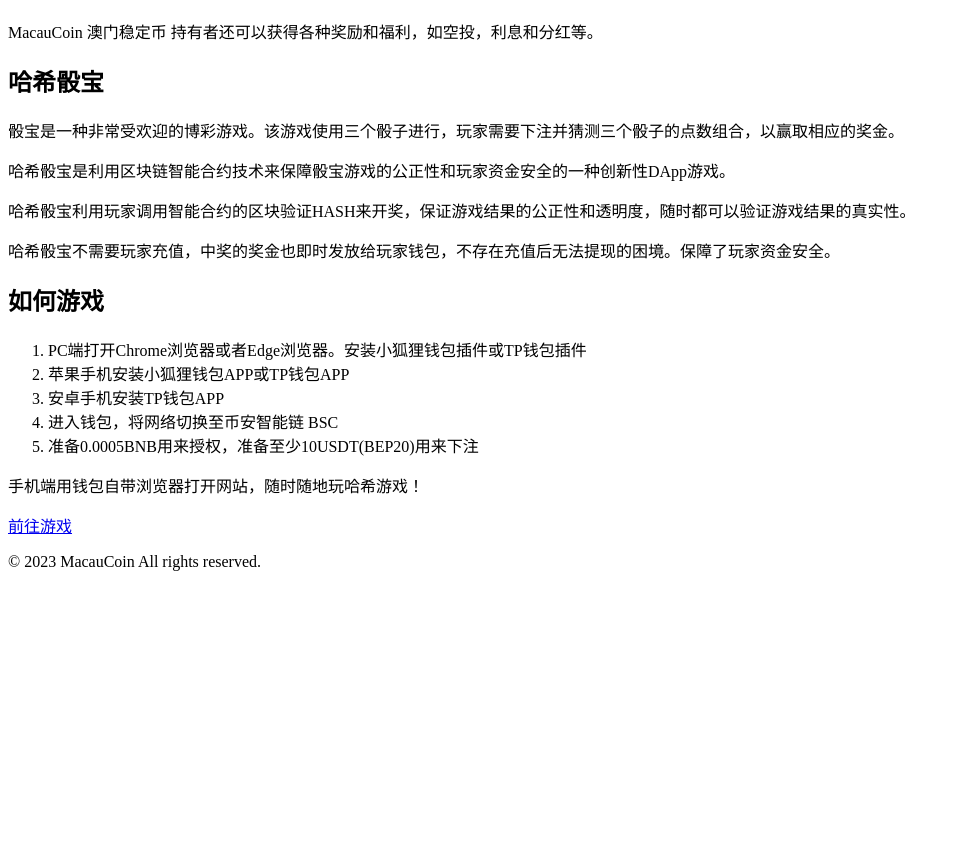
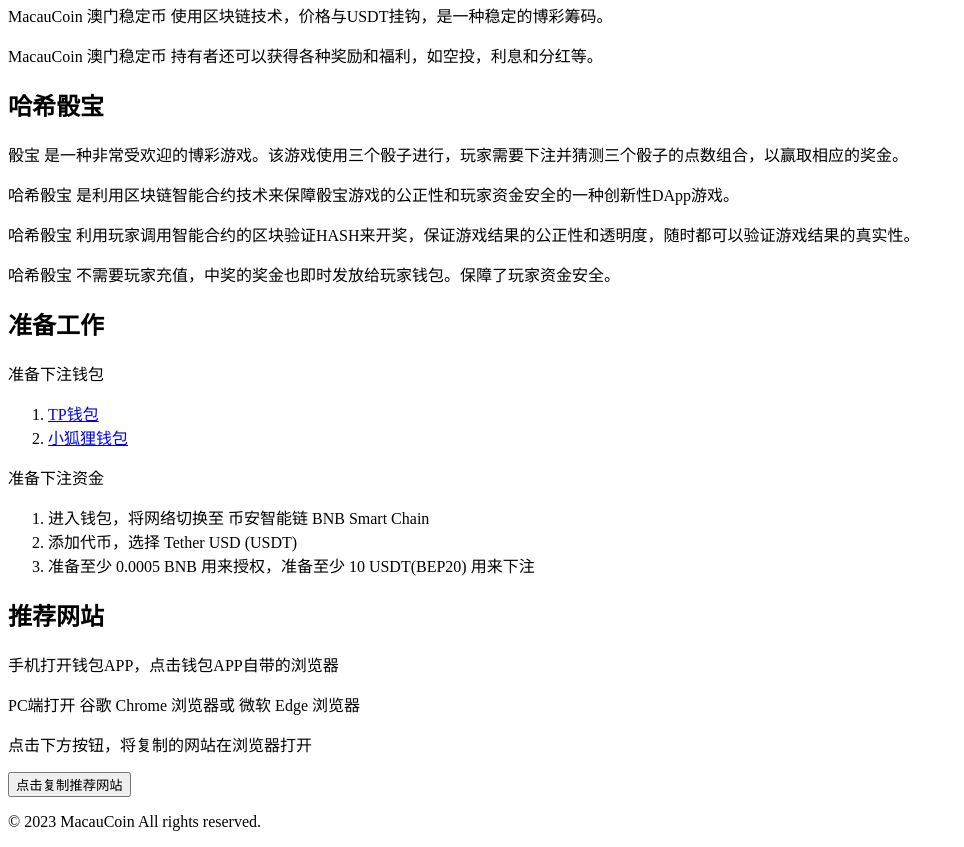
Before and after one commit to MacauCoin/MacauCoin.github.io, a plain HTML site: page index.html in a window 1280 px wide. Shown: the part 702-1549 px from the top of the page, without its empty margins (0-964 px from the left). Before the commit the page ends 1289 px from the top, so only its background shows below. Drawn offline with Linux system fonts and the light colour scheme.

Commit message:
Update index.html

```diff
--- a/index.html
+++ b/index.html
@@ -25,7 +25,8 @@
 		  <li><a href="#澳门重视区块链">澳门重视区块链 </a></li>
 		  <li><a href="#MacauCoin澳门稳定币">MacauCoin 澳门稳定币 </a></li>
 		  <li><a href="#哈希骰宝">哈希骰宝 </a></li>
-          <li><a href="#如何游戏">如何游戏</a></li>
+          <li><a href="#准备工作">准备工作</a></li>
+		  <li><a href="#推荐网站">推荐网站</a></li>
         </ul>
       </nav>
     </header>
@@ -34,7 +35,7 @@
         <h2>Macau 澳门 </h2>
         <p>澳门是世界著名的博彩中心之一。澳门引入了多个国际博彩集团，推动了博彩业的快速发展。</p>
 		<p>澳门博彩业在2019年全年收入达2929.7亿澳门元，相当于约363亿美元。</p>
-        <p>澳门的博彩业不仅包括传统的赌场游戏，如骰宝(拼音TouBao，英语SicBo)、百家乐等，还包括了赛马和彩票等各种形式。</p>
+        <p>澳门的博彩业不仅包括传统的赌场游戏，如骰宝、百家乐等，还包括了赛马和彩票等各种形式。</p>
       </section>
       <section id="澳门重视区块链">
         <h2>澳门重视区块链 </h2>
@@ -50,22 +51,43 @@
       </section>
       <section id="哈希骰宝">
         <h2>哈希骰宝 </h2>
-        <p>骰宝是一种非常受欢迎的博彩游戏。该游戏使用三个骰子进行，玩家需要下注并猜测三个骰子的点数组合，以赢取相应的奖金。</p>
-	<p>哈希骰宝是利用区块链智能合约技术来保障骰宝游戏的公正性和玩家资金安全的一种创新性DApp游戏。</p>
-        <p>哈希骰宝利用玩家调用智能合约的区块验证HASH来开奖，保证游戏结果的公正性和透明度，随时都可以验证游戏结果的真实性。</p>
-        <p>哈希骰宝不需要玩家充值，中奖的奖金也即时发放给玩家钱包，不存在充值后无法提现的困境。保障了玩家资金安全。</p>
+        <p>骰宝 是一种非常受欢迎的博彩游戏。该游戏使用三个骰子进行，玩家需要下注并猜测三个骰子的点数组合，以赢取相应的奖金。</p>
+		<p>哈希骰宝 是利用区块链智能合约技术来保障骰宝游戏的公正性和玩家资金安全的一种创新性DApp游戏。</p>
+        <p>哈希骰宝 利用玩家调用智能合约的区块验证HASH来开奖，保证游戏结果的公正性和透明度，随时都可以验证游戏结果的真实性。</p>
+		<p>哈希骰宝 不需要玩家充值，中奖的奖金也即时发放给玩家钱包。保障了玩家资金安全。</p>
       </section>
-      <section id="如何游戏">
-        <h2>如何游戏</h2>
+      <section id="准备工作">
+        <h2>准备工作</h2>
+		<p>准备下注钱包</p>
 		<ol>
-	  <li>PC端打开Chrome浏览器或者Edge浏览器。安装小狐狸钱包插件或TP钱包插件 </li>
-          <li>苹果手机安装小狐狸钱包APP或TP钱包APP </li>
-	  <li>安卓手机安装TP钱包APP </li>
-          <li>进入钱包，将网络切换至币安智能链 BSC </li>
-          <li>准备0.0005BNB用来授权，准备至少10USDT(BEP20)用来下注 </li>
+		  <li><a href="https://www.tokenpocket.pro/zh/download/app" target="_blank" rel="noopener">TP钱包</a></li>
+		  <li><a href="https://metamask.io/download/" target="_blank" rel="noopener">小狐狸钱包</a></li>
 		</ol>
-        <p>手机端用钱包自带浏览器打开网站，随时随地玩哈希游戏！</p>
-        <a href="https://www.game.am">前往游戏</a>
+        <p>准备下注资金</p>
+		<ol>
+          <li>进入钱包，将网络切换至 币安智能链 BNB Smart Chain </li>
+		  <li>添加代币，选择 Tether USD (USDT) </li>
+          <li>准备至少 0.0005 BNB 用来授权，准备至少 10 USDT(BEP20) 用来下注 </li>
+        </ol>
+      </section>
+      <section id="推荐网站">
+        <h2>推荐网站</h2>
+		<p>手机打开钱包APP，点击钱包APP自带的浏览器 </p>
+		<p>PC端打开 谷歌 Chrome 浏览器或 微软 Edge 浏览器 </p>
+		<p>点击下方按钮，将复制的网站在浏览器打开</p>
+        <button onclick="copyLink()">点击复制推荐网站</button>
+<script>
+function copyLink() {
+  var link = "www.game.am";
+  var tempInput = document.createElement("input");
+  tempInput.value = link;
+  document.body.appendChild(tempInput);
+  tempInput.select();
+  document.execCommand("copy");
+  document.body.removeChild(tempInput);
+  alert("已复制推荐网站：" + link);
+}
+</script>
       </section>
     </main>
     <footer>
```
Lines whose indentation alone changed are shown as unchanged.
